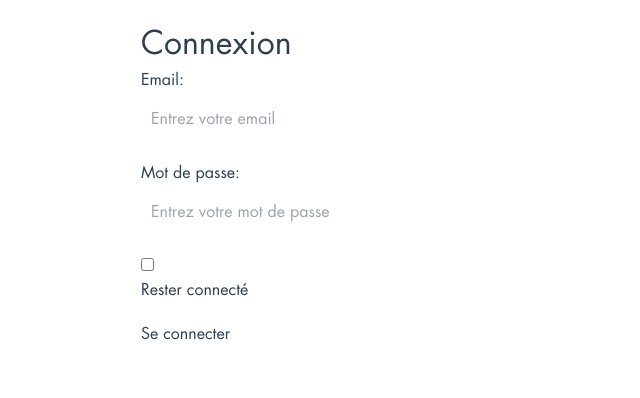
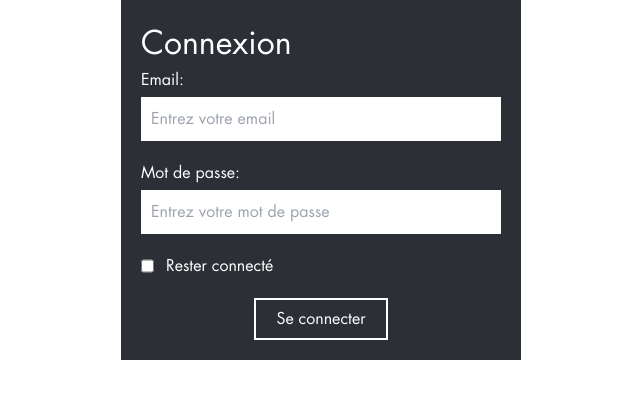
Before and after one commit to cedricdsst/hackathonOlivier, a Vue app in the folder frontendV2/: page /login in a window 1280 px wide. Shown: the top 398 px of the page, without its empty margins (319-959 px from the left). Built offline with nearby package versions, Linux system fonts and the light colour scheme; no server answers.

Commit message:
css connexion

```diff
--- a/frontendV2/src/components/NavBarAdmin.vue
+++ b/frontendV2/src/components/NavBarAdmin.vue
@@ -17,7 +17,7 @@
         </div>
 
         <!-- Btn deconnexion -->
-        <div class="disconnect-admin-btn" @click="logout"><img src="@/assets/icons/logout-svgrepo-com.svg" class="logo-admin" />Déconnexion</div>
+        <div class="disconnect-admin-btn cursor-pointer" @click="logout"><img src="@/assets/icons/logout-svgrepo-com.svg" class="logo-admin" />Déconnexion</div>
     </div>
 </template>
 
--- a/frontendV2/src/router/index.ts
+++ b/frontendV2/src/router/index.ts
@@ -100,8 +100,6 @@ const router = createRouter({
 router.beforeEach(async (to, from, next) => {
   const authStore = useAuthStore();
   await authStore.verifyToken()
-  console.log(to.meta.requiresAuth);
-  console.log(authStore.userId);
   if (to.meta.requiresAuth && !authStore.userId) {
     next({ name: 'login' });
   } else {
--- a/frontendV2/src/views/LoginView.vue
+++ b/frontendV2/src/views/LoginView.vue
@@ -12,12 +12,14 @@
           <input id="password" v-model="password" type="password" required placeholder="Entrez votre mot de passe">
         </div>
 
-        <div class="form-group">
-          <input id="stayLoggedIn" type="checkbox" v-model="stayLoggedIn">
+        <div class="form-group inline-flex mb-6">
+          <input id="stayLoggedIn" class="mr-3" type="checkbox" v-model="stayLoggedIn">
           <label for="stayLoggedIn">Rester connecté</label>
         </div>
 
-        <button type="submit">Se connecter</button>
+        <div class="text-center">
+          <button class="login-btn" type="submit">Se connecter</button>
+        </div>
       </form>
 
     </div>
@@ -51,11 +53,13 @@ const router = useRouter();
 
   </script>
 
-<style>
+<style scoped>
   .login-container {
     max-width: 400px;
     margin: auto;
     padding: 20px;
+    background-color: #2C2F36;
+    color: #ffffff;
   }
 
   .form-group {
@@ -70,7 +74,21 @@ const router = useRouter();
     width: 100%;
     padding: 10px;
     margin-top: 5px;
+    color: black;
   }
 
+ .login-btn
+ {
+  border: solid 2px #ffffff;
+  padding: 7px 20px;
+  transition: all 0.3s;
+ }
+
+ .login-btn:hover
+ {
+  border: solid 2px #ffffff;
+  background-color: #ffffff;
+  color: #2C2F36;
+ }
 
   </style>
```
